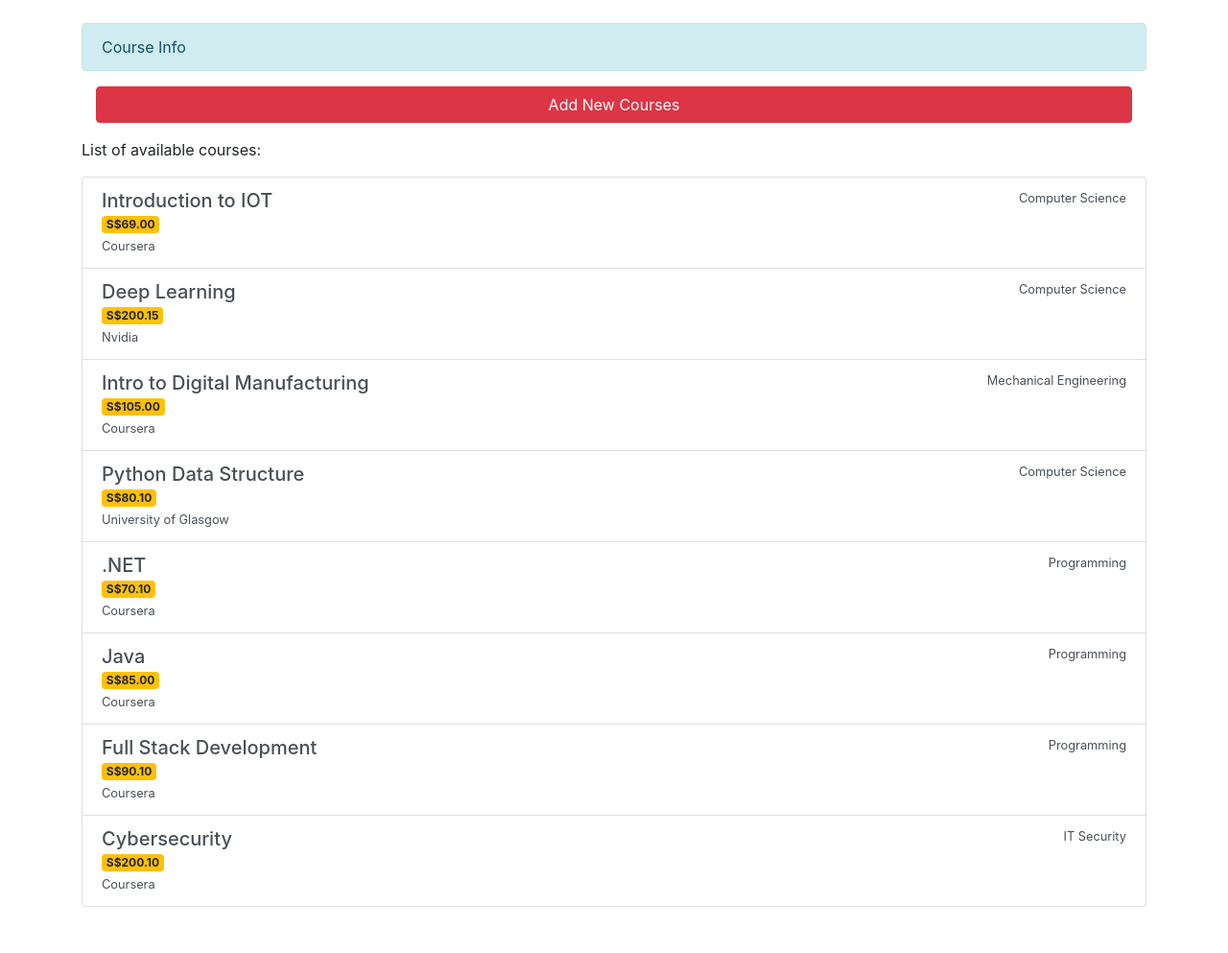
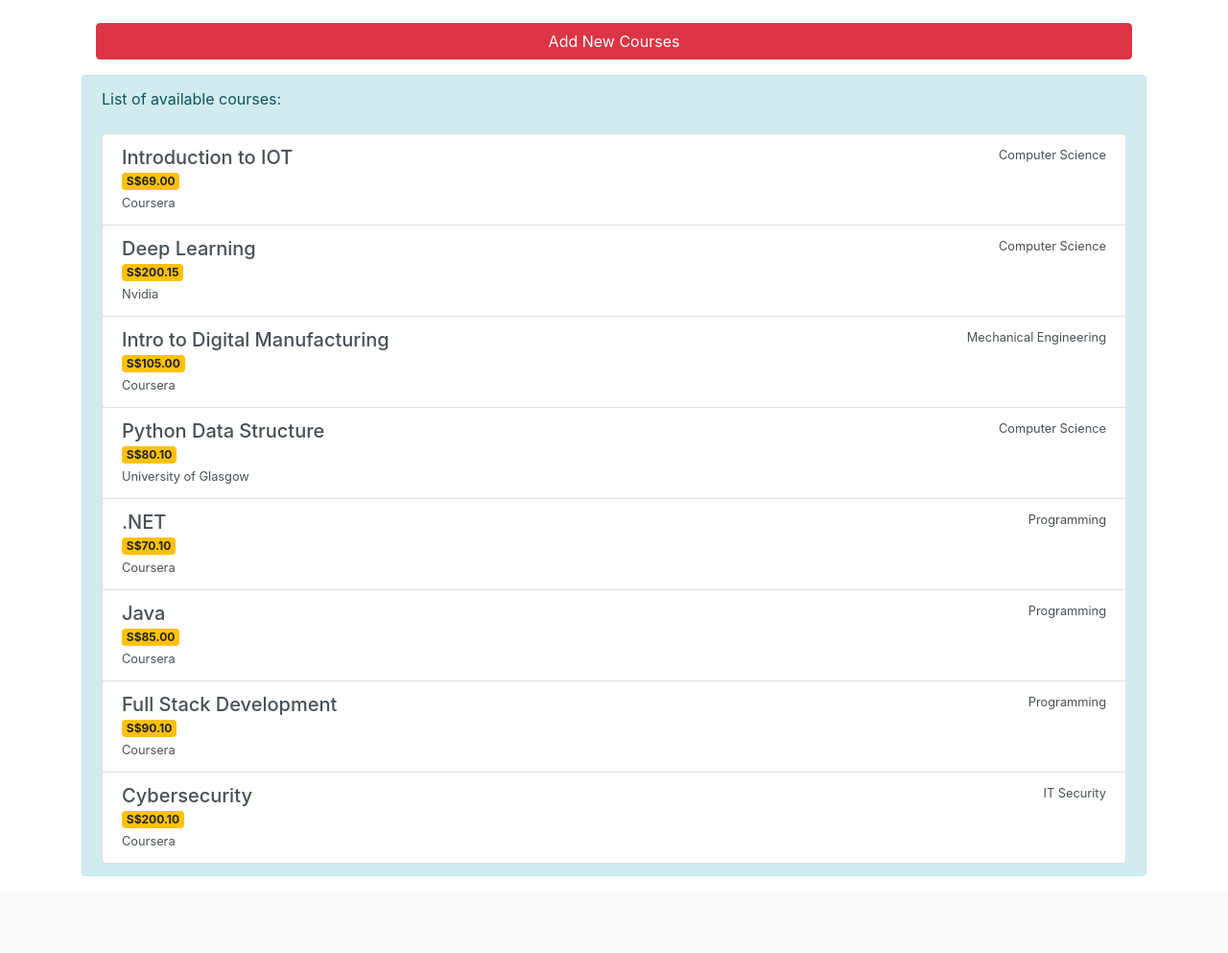
Before and after one commit to 15017206/iprep, a PHP site: page /iprep/graceyap_dashboard_course.php in a window 1280 px wide. Shown: the part 58-1051 px from the top of the page at 96% size. After the commit the page ends 971 px from the top, so only its background shows below. Run offline with PHP 8.4, Linux system fonts and the light colour scheme; data comes from the database, SQL or seed files in the repository; some libraries are stand-ins or nearby versions.

Commit message:
update2(glenn)

```diff
--- a/graceyap_dashboard_course.php
+++ b/graceyap_dashboard_course.php
@@ -18,7 +18,6 @@ and open the template in the editor.
         <!--About courses-->
         <div class="container">
             <br/>
-            <div class="alert alert-info" role="alert">Course Info</div>
 
             <div class="form-group">
                 <div class="container">
@@ -26,10 +25,11 @@ and open the template in the editor.
                 </div>
             </div>
 
-            <p>List of available courses:</p>
+            <div class="alert alert-info" role="alert">List of available courses:
+                <br><br>
                 <!--Add some courses here-->
                 <div class="list-group" id="courseDetails">
-                <a href="#" data-toggle="modal" data-target="#courses_only_modal_modify" data-target="#courses_modal" class="list-group-item list-group-item-action flex-column align-items-start">
+<!--                    <a href="#" data-toggle="modal" data-target="#courses_only_modal_modify" data-target="#courses_modal" class="list-group-item list-group-item-action flex-column align-items-start">
                         <div class="d-flex w-100 justify-content-between">
                             <h5 class="mb-1">Introduction to IoT & Embedded Systems</h5>
                             <small>IT Security</small>
@@ -38,9 +38,11 @@ and open the template in the editor.
                             <span class="badge badge-warning">S$60.00</span>
                         </div>
                         <small>Coursera</small>
-                </a>
+                    </a>-->
                 </div>
-            <br><br>
+            </div>
+
+
 
             <!--Modal for adding courses-->
             <div class="modal fade" id="courses_only_modal_add" tabindex="-1" role="dialog" aria-labelledby="exampleModalCenterTitle" aria-hidden="true">
```
Lines whose indentation alone changed are shown as unchanged.
